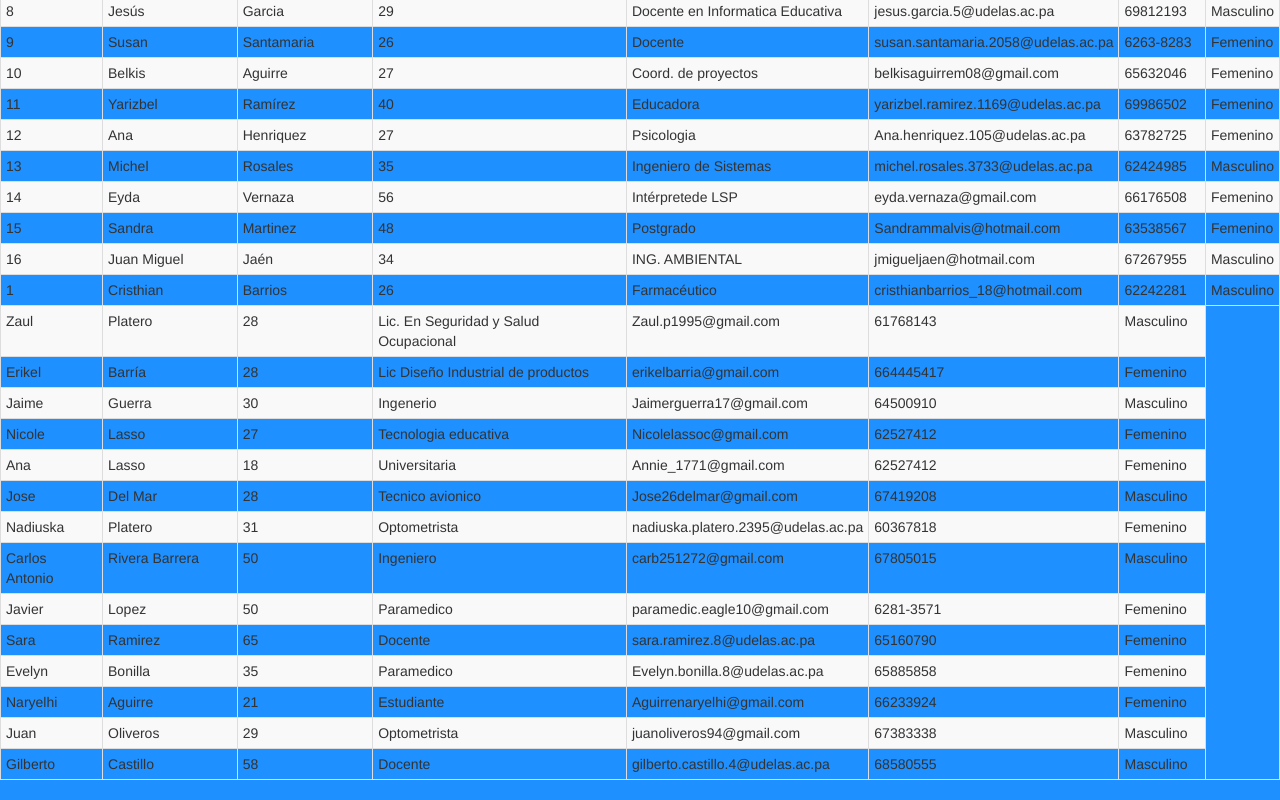
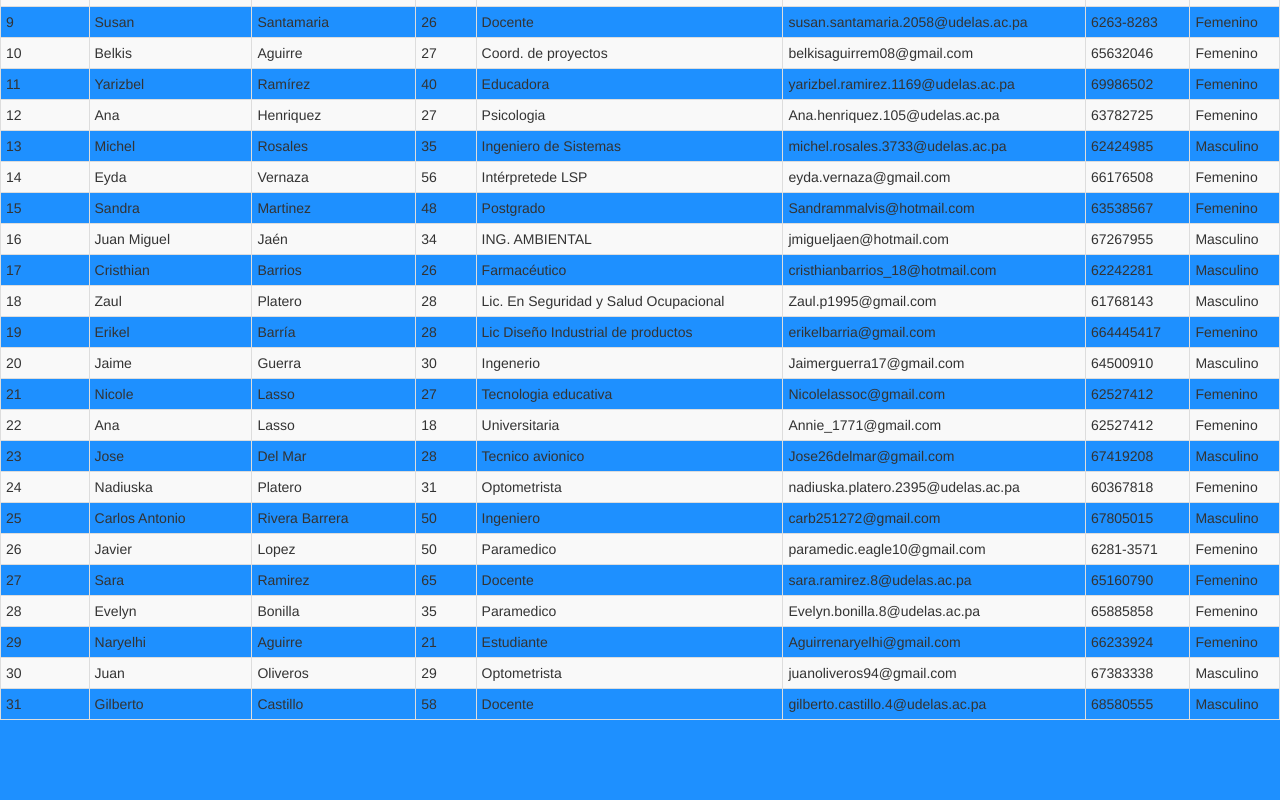
Before and after one commit to Michprosal003/udelas-formulario-inscripcion, a plain HTML site: page tabla.html in a window 1280 px wide. Shown: the part 309-1109 px from the top of the page. After the commit the page ends 1049 px from the top, so only its background shows below. Drawn offline with nearby package versions, Linux system fonts and the light colour scheme.

Commit message:
Update tabla.html

```diff
--- a/tabla.html
+++ b/tabla.html
@@ -250,7 +250,7 @@
                                                 <!--------------------->
 
      <tr>
-         <td>1</td>
+         <td>17</td>
 
                                                 <td>Cristhian</td>
                                                 <td>Barrios</td>
@@ -265,6 +265,7 @@
 
 
         <tr>
+            <td>18</td>
                                                 <td>Zaul</td>
                                                 <td>Platero</td>
                                                 <td>28</td>
@@ -277,6 +278,7 @@
                                                 <!--------------------->
 
             <tr>
+                <td>19</td>
                                                 <td>Erikel</td>
                                                 <td>Barría</td>
                                                 <td>28</td>
@@ -289,6 +291,7 @@
                                                 <!--------------------->
 
        <tr>
+           <td>20</td>
                                                 <td>Jaime</td>
                                                 <td>Guerra</td>
                                                 <td>30</td>
@@ -301,6 +304,7 @@
                                                 <!--------------------->
 
      <tr>
+         <td>21</td>
                                                 <td>Nicole</td>
                                                 <td>Lasso</td>
                                                 <td>27</td>
@@ -314,6 +318,7 @@
 
 
      <tr>
+         <td>22</td>
                                                 <td>Ana</td>
                                                 <td>Lasso</td>
                                                 <td>18</td>
@@ -326,6 +331,7 @@
                                                 <!--------------------->
 
       <tr>
+          <td>23</td>
                                                 <td>Jose</td>
                                                 <td>Del Mar</td>
                                                 <td>28</td>
@@ -338,6 +344,7 @@
                                                 <!--------------------->
 
      <tr>
+         <td>24</td>
                                                 <td>Nadiuska</td>
                                                 <td>Platero</td>
                                                 <td>31</td>
@@ -350,6 +357,7 @@
                                                 <!--------------------->
 
          <tr>
+             <td>25</td>
                                                 <td>Carlos Antonio</td>
                                                 <td>Rivera Barrera</td>
                                                 <td>50</td>
@@ -362,6 +370,7 @@
                                                 <!--------------------->
 
       <tr>
+          <td>26</td>
                                                 <td>Javier</td>
                                                 <td>Lopez</td>
                                                 <td>50</td>
@@ -374,6 +383,7 @@
                                                 <!--------------------->
 
      <tr>
+         <td>27</td>
                                                 <td>Sara</td>
                                                 <td>Ramirez</td>
                                                 <td>65</td>
@@ -386,6 +396,7 @@
                                                 <!--------------------->
 
       <tr>
+          <td>28</td>
                                                 <td>Evelyn</td>
                                                 <td>Bonilla</td>
                                                 <td>35</td>
@@ -398,6 +409,7 @@
                                                 <!--------------------->
 
      <tr>
+         <td>29</td>
                                                 <td>Naryelhi</td>
                                                 <td>Aguirre</td>
                                                 <td>21</td>
@@ -410,6 +422,7 @@
                                                 <!--------------------->
 
     <tr>
+        <td>30</td>
                                                 <td>Juan</td>
                                                 <td>Oliveros</td>
                                                 <td>29</td>
@@ -422,6 +435,7 @@
                                                 <!--------------------->
 
     <tr>
+        <td>31</td>
                                                 <td>Gilberto</td>
                                                 <td>Castillo</td>
                                                 <td>58</td>
```
